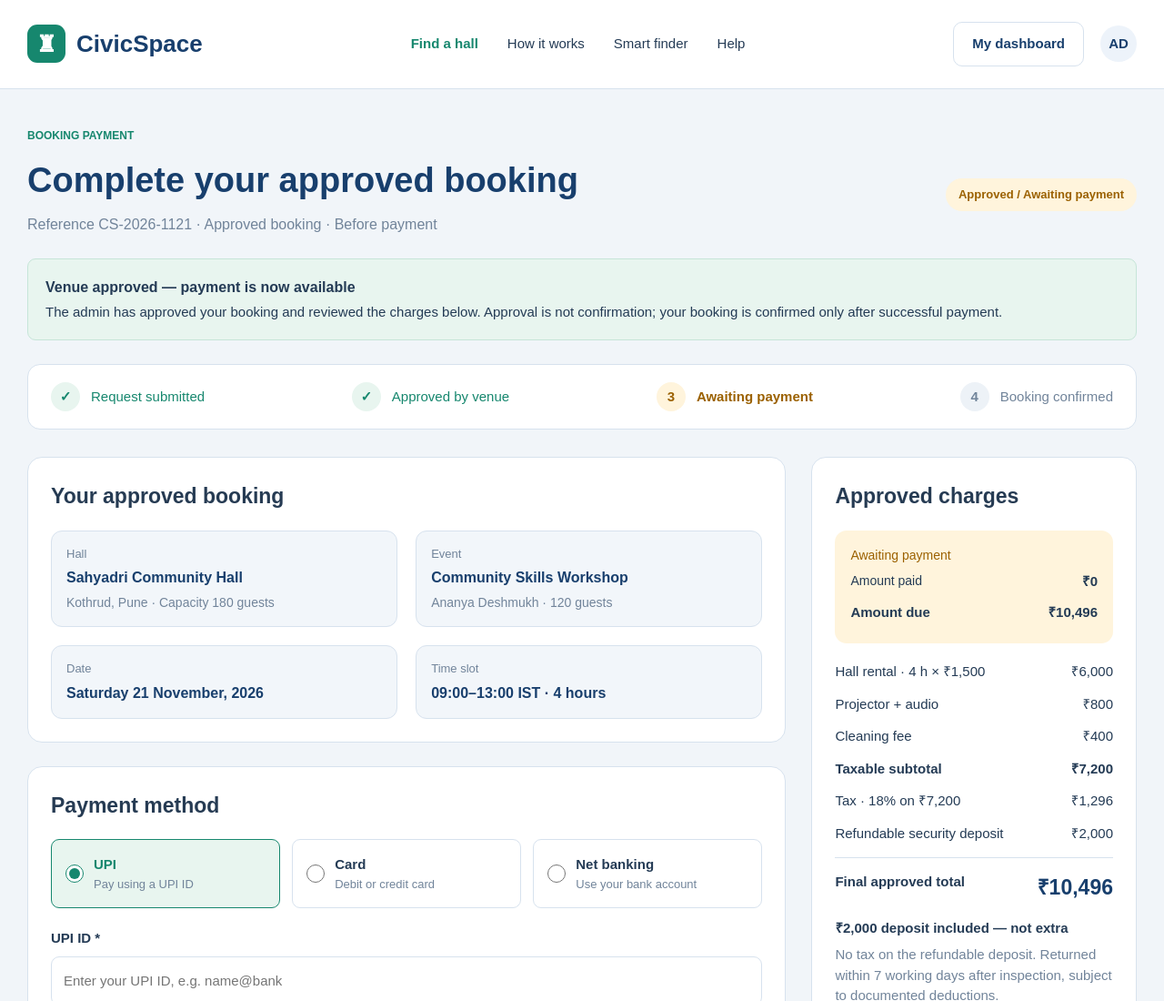
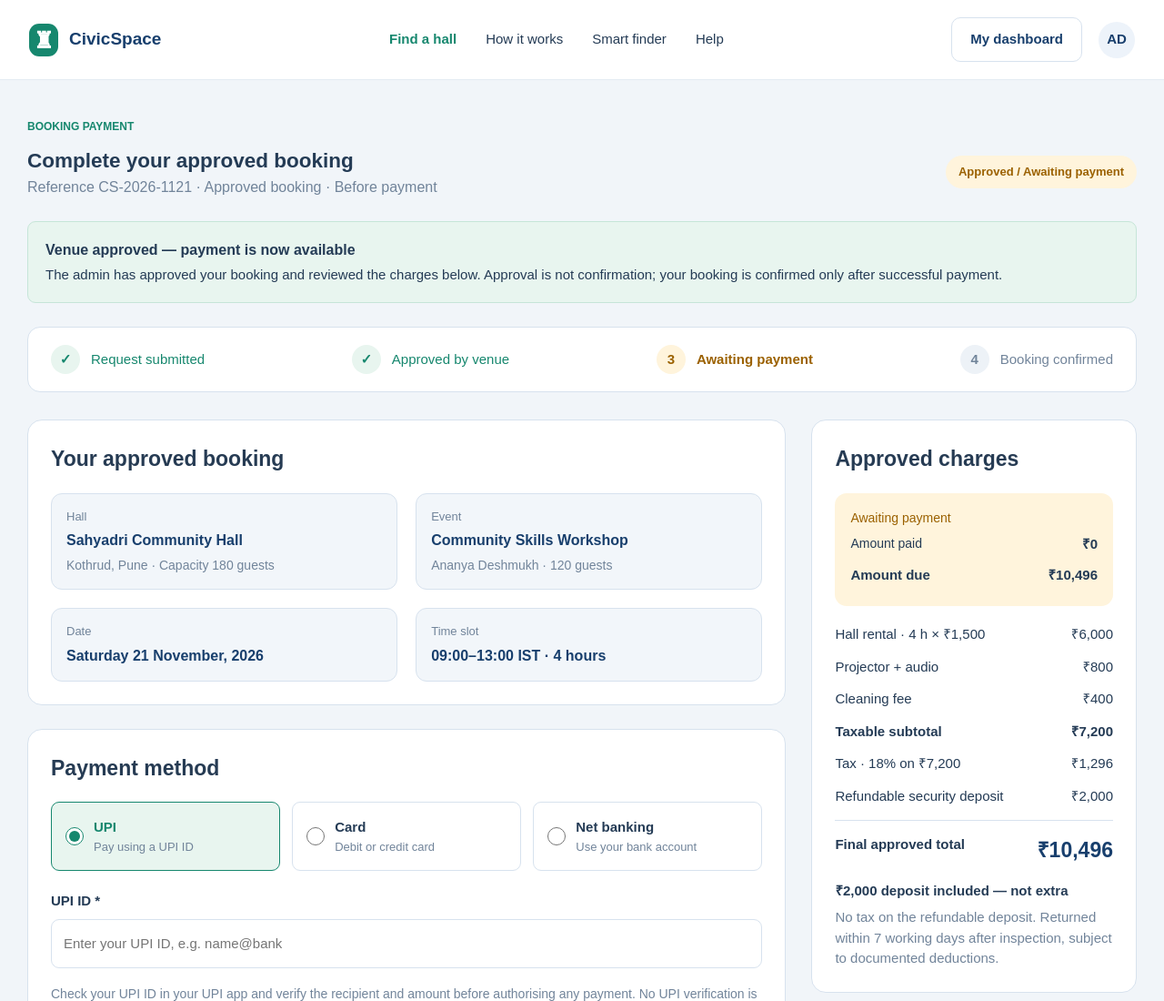
Before and after one commit to bhanuprakash-k45/PBL-Project, a plain HTML site: page pages/payment.html in a window 1280 px wide. Shown: the top 1100 px of the page at 91% size. Drawn offline with Linux system fonts and the light colour scheme.

Commit message:
Payment page resized

```diff
--- a/pages/payment.html
+++ b/pages/payment.html
@@ -42,18 +42,11 @@ button {
 }
 
 .navbar {
-    background: white;
-    border-bottom: 1px solid var(--border);
+    height:88px;background:#fff;border-bottom:1px solid #e4ebf2
 }
 
 .nav-inner {
-    max-width: 1450px;
-    margin: auto;
-    padding: 24px 30px;
-    display: flex;
-    justify-content: space-between;
-    align-items: center;
-    gap: 25px;
+    width:min(1312px,calc(100% - 64px));height:100%;margin:auto;display:flex;align-items:center;justify-content:space-between;gap:28px
 }
 
 .brand {
@@ -61,14 +54,14 @@ button {
     align-items: center;
     gap: 12px;
     color: var(--blue);
-    font-size: 26px;
+    font-size: 19px;
     font-weight: bold;
     text-decoration: none;
 }
 
 .brand-icon {
-    width: 42px;
-    height: 42px;
+    width: 32px;
+    height: 36px;
     border-radius: 11px;
     background: var(--green);
     color: white;
@@ -603,7 +596,7 @@ footer {
 
 <header class="navbar">
     <div class="nav-inner">
-        <a class="brand" href="index.html">
+        <a class="brand" href="../index.html">
             <span class="brand-icon">♜</span>
             <span>CivicSpace</span>
         </a>
@@ -630,7 +623,7 @@ footer {
 
     <div class="heading-row">
         <div>
-            <h1>Complete your approved booking</h1>
+            <h2>Complete your approved booking</h1>
             <p class="subtitle" id="referenceLine">
                 Reference CS-2026-1121 · Approved booking · Before payment
             </p>
```
